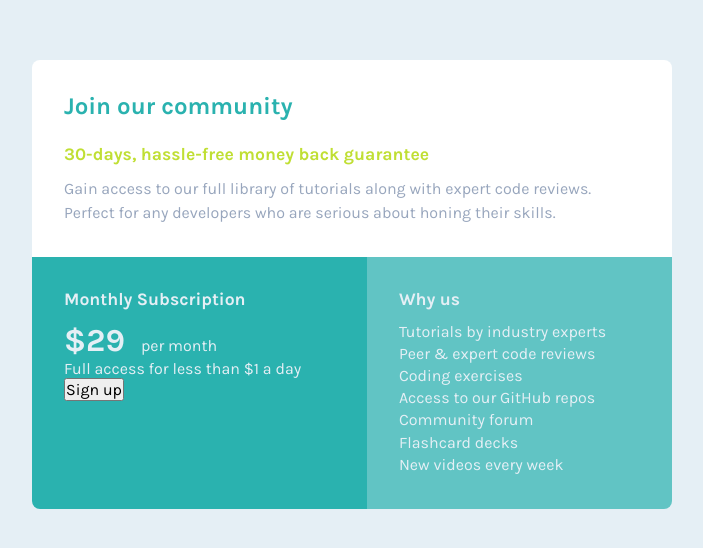
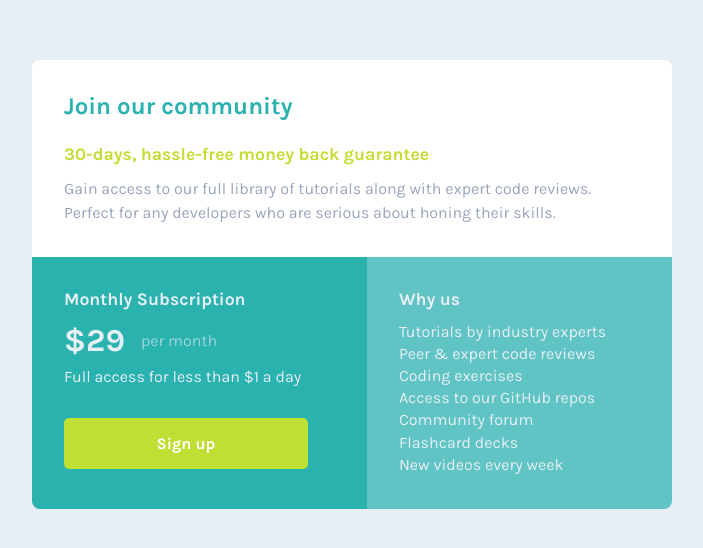
Before and after one commit to MrRioja/price-grid-component, a plain HTML site: page index.html in a window 1280 px wide. Shown: the part 140-688 px from the top of the page, without its empty margins (288-991 px from the left). Drawn offline with Linux system fonts and the light colour scheme.

Commit message:
:alien: Working on styling

```diff
--- a/index.html
+++ b/index.html
@@ -36,7 +36,10 @@
 
       <div class="card-2">
         <h3>Monthly Subscription</h3>
-        <p><span class="price">$29</span>per month</p>
+        <div>
+          <span class="value">$29</span>
+          <p class="price">per month</p>
+        </div>
         <p>Full access for less than $1 a day</p>
         <button>Sign up</button>
       </div>
--- a/styles.css
+++ b/styles.css
@@ -77,10 +77,35 @@ body {
   border-radius: 0 0 0 0.5rem;
 }
 
-.price {
+.card-2 div {
+  display: flex;
+  margin-bottom: .5rem;
+  align-items: center;
+}
+
+.value {
   font-size: 2rem;
   font-weight: bold;
   margin-right: 1rem;
+}
+
+.price {
+  opacity: .6;
+  display: inline-block;
+}
+
+.card-2>p {
+  margin-bottom: 2rem;
+}
+
+.card-2 button {
+  width: 90%;
+  border: none;
+  color: #FFF;
+  padding: 1rem;
+  font-weight: bold;
+  border-radius: 5px;
+  background: var(--Bright-Yellow);
 }
 
 .card-3 {
```
